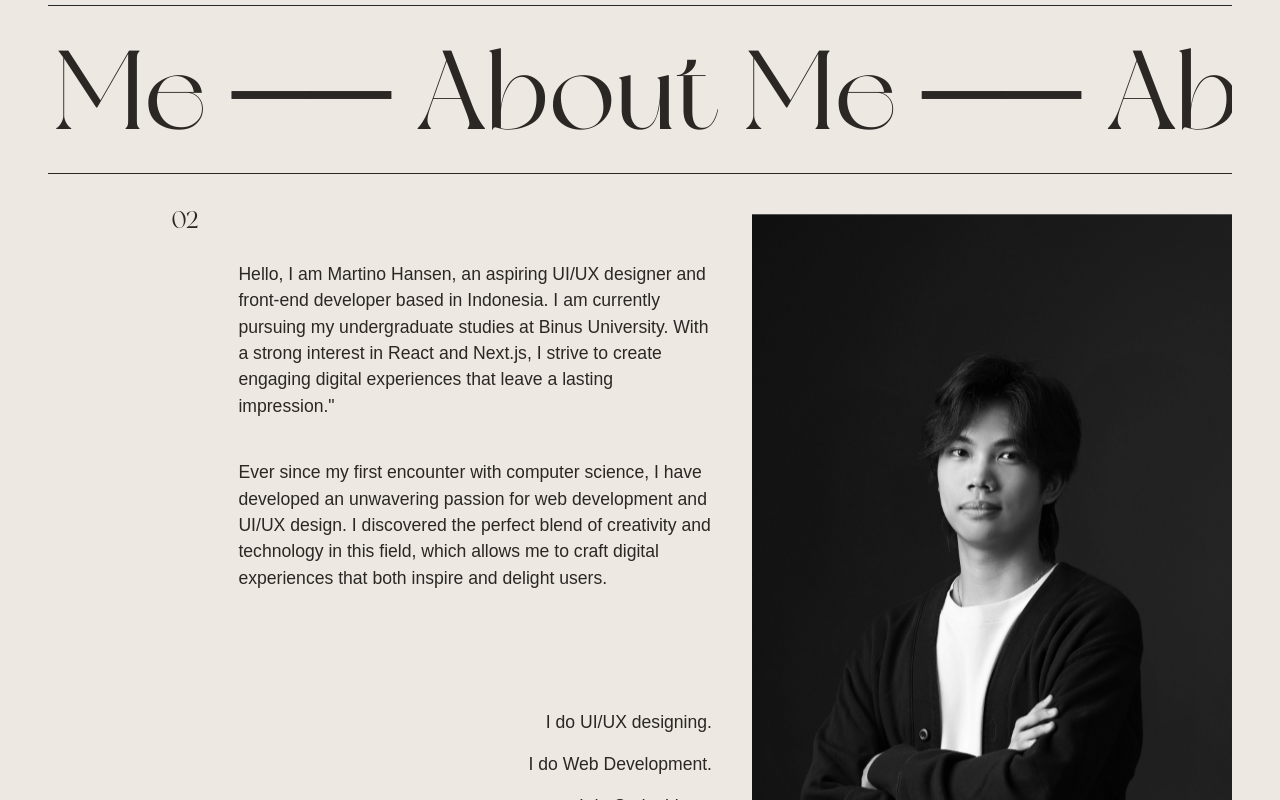
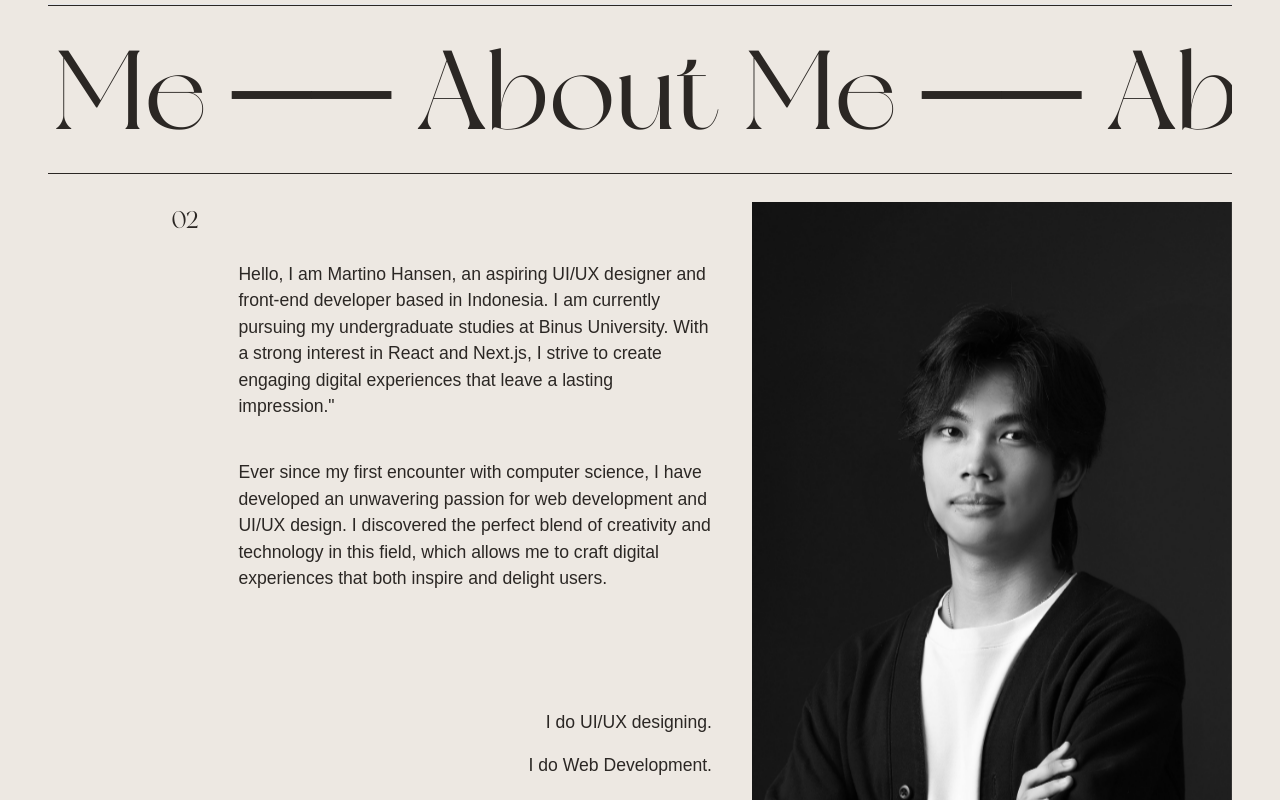
Before and after one commit to MarHansen/martinohansen.com, a React (Vite) app: page /about in a window 1280 px wide. Shown: the part 660-1460 px from the top of the page. Built offline with nearby package versions, Linux system fonts and the light colour scheme; a web font is replaced by a local one.

Commit message:
fix: parallax scroll for images

```diff
--- a/src/components/containers/project-cards.tsx
+++ b/src/components/containers/project-cards.tsx
@@ -1,6 +1,5 @@
 import React, { useRef, useEffect } from "react";
 import { motion, useScroll, useTransform } from "framer-motion";
-// import { useScroll, useTransform } from "framer-motion";
 import SecondaryButton from "../buttons/secondary-button";
 import ScrollReveal from "../animation/scroll-reveal";
 
@@ -26,7 +25,7 @@ const ProjectCard: React.FC<ProjectCardProps> = React.memo(
       offset: ["start end", "end start"],
     });
 
-    const yScroll = useTransform(scrollYProgress, [0, 1], [0, 60]);
+    const yScroll = useTransform(scrollYProgress, [0, 1], [-70, 70]);
 
     return (
       <div className={`max-w-full ${type === "right" ? "sm:mt-36 mt-0" : ""}`}>
@@ -42,7 +41,7 @@ const ProjectCard: React.FC<ProjectCardProps> = React.memo(
                 backgroundPosition: "top",
                 transition: "all 0.5s cubic-bezier(0.16, 1, 0.3, 1)",
               }}
-              className={`absolute w-full top-0 left-0 h-full bg-cover bg-top`}
+              className={`absolute left-0 -top-[70px] w-full h-[calc(100%+140px)] bg-cover bg-top`}
             ></motion.div>
           </div>
           <div className="flex justify-between items-center w-auto mt-2">
--- a/src/components/sections/about.tsx
+++ b/src/components/sections/about.tsx
@@ -15,7 +15,6 @@ function About() {
   const variants = {
     hidden: { opacity: 0, scale: 0, borderRadius: "100%" },
     visible: { opacity: 1, scale: 1, borderRadius: 0 },
-    hover: { scale: 1.1, transition: { duration: 0.1, ease: "easeInOut" } },
   };
   const targetRef = useRef<HTMLDivElement>(null);
 
@@ -49,11 +48,8 @@ function About() {
     [0, 1],
     isSmall ? [200, -800] : [800, -1000]
   );
-  const yScroll = useTransform(
-    scrollYProgress,
-    [0, 1],
-    isSmall ? [0, 0] : [-50, 50]
-  );
+
+  const yScroll = useTransform(scrollYProgress, [0, 1], [-100, 100]);
 
   return (
     <>
@@ -134,34 +130,25 @@ function About() {
             </RevealGroup>
           </div>
 
-          <div ref={imageRef} className="overflow-clip relative">
+          <motion.div
+            ref={imageRef}
+            initial="hidden"
+            animate={imageInView && isImageLoaded ? "visible" : "hidden"}
+            variants={variants}
+            transition={{ duration: 1, delay: 0.01, ease: [0.16, 1, 0.3, 1] }}
+            className="relative overflow-hidden w-[25rem] lg:w-[30rem] max-w-full aspect-[2/3] md:mt-0 mt-5"
+          >
             <motion.img
               draggable={false}
-              initial="hidden"
-              style={{
-                y: yScroll,
-                transition: "all 0.5s cubic-bezier(0.16, 1, 0.3, 1)",
-              }}
-              animate={imageInView && isImageLoaded ? "visible" : "hidden"}
-              variants={variants}
-              transition={{
-                duration: 1,
-                delay: 0.01,
-                ease: [0.16, 1, 0.3, 1],
-              }}
-              whileHover={
-                isMobile
-                  ? {}
-                  : {
-                      scale: 1.05,
-                    }
-              }
-              whileTap={isMobile ? {} : "hover"}
               src={imageUrl}
-              className="object-cover max-w-[25rem] lg:max-w-[30rem] md:mt-0 mt-5 transition-all duration-700 ease-in-out filter grayscale hover:filter-none"
+              style={{ y: yScroll }}
+              whileHover={isMobile ? {} : { scale: 1.05 }}
+              whileTap={isMobile ? {} : { scale: 1.05 }}
+              transition={{ duration: 0.5, ease: [0.16, 1, 0.3, 1] }}
+              className="absolute left-0 -top-[100px] w-full h-[calc(100%+200px)] object-cover object-center filter grayscale hover:filter-none transition-[filter] duration-700 ease-in-out"
               alt=""
             />
-          </div>
+          </motion.div>
         </div>
       </section>
     </>
```
